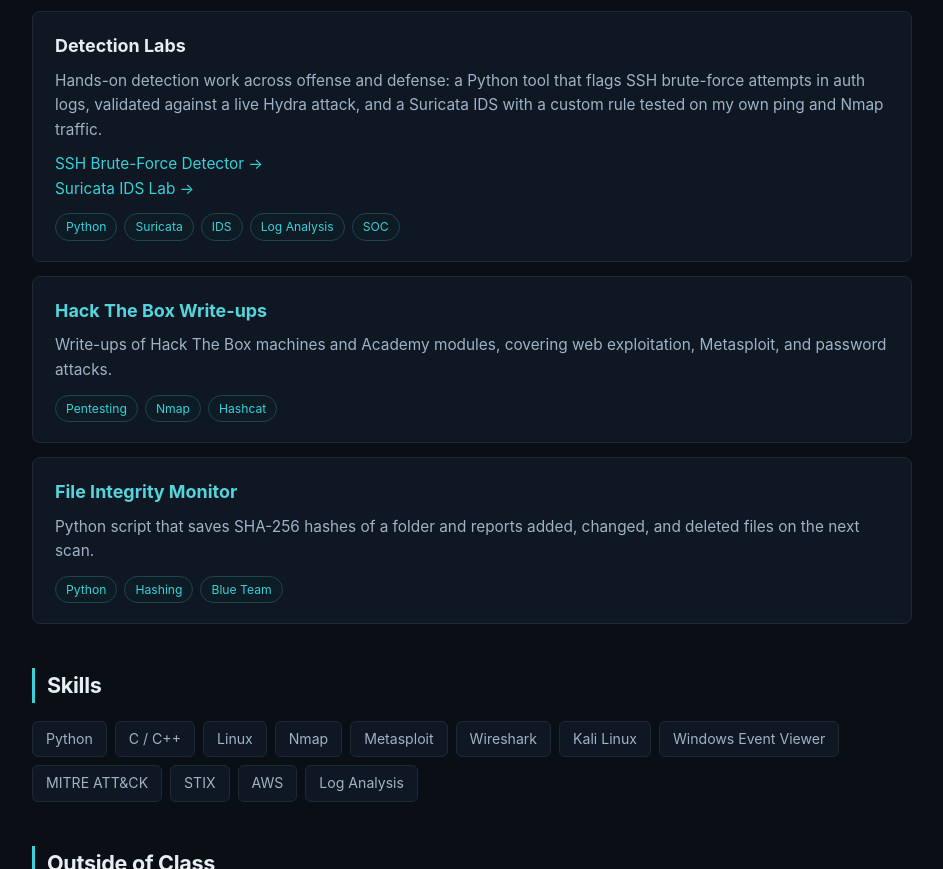
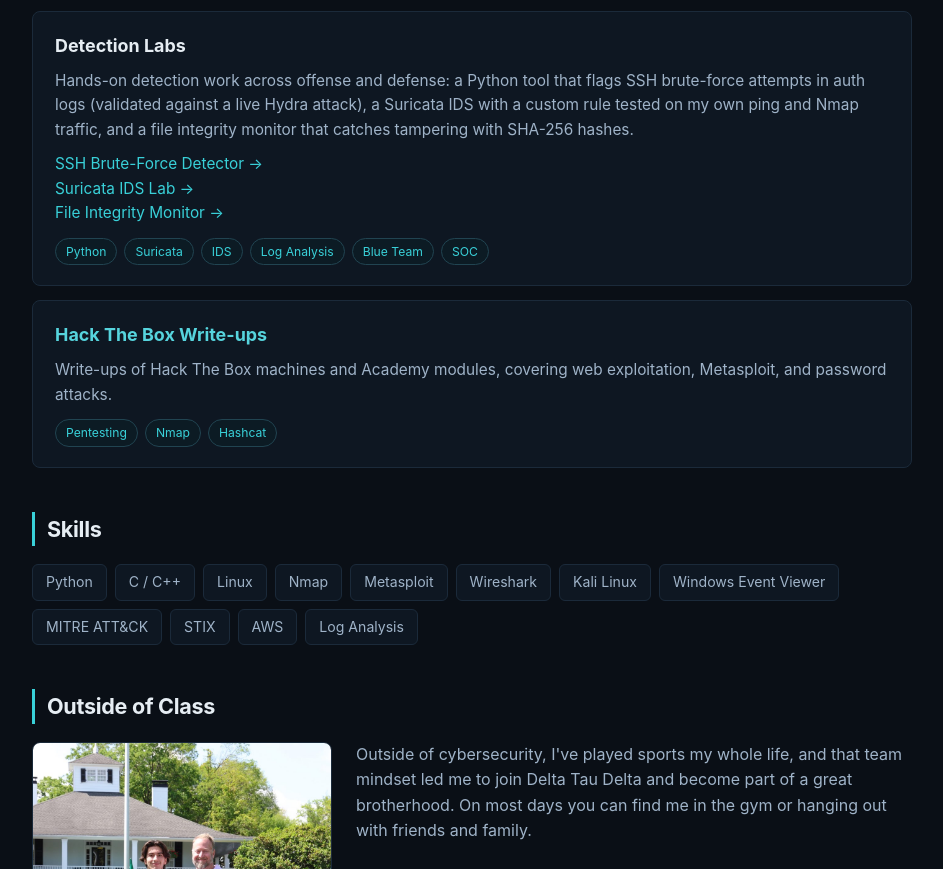
Before and after one commit to AidenPalladino/AidenPalladino.github.io, a plain HTML site: page index.html in a window 1280 px wide. Shown: the part 909-1778 px from the top of the page, without its empty margins (168-1111 px from the left). Drawn offline with Linux system fonts and the light colour scheme.

Commit message:
Fold File Integrity Monitor into Detection Labs

```diff
--- a/index.html
+++ b/index.html
@@ -124,27 +124,22 @@
     <div class="card">
       <h3>Detection Labs</h3>
       <p>Hands-on detection work across offense and defense: a Python tool that
-      flags SSH brute-force attempts in auth logs, validated against a live Hydra
-      attack, and a Suricata IDS with a custom rule tested on my own ping and Nmap
-      traffic.</p>
+      flags SSH brute-force attempts in auth logs (validated against a live Hydra
+      attack), a Suricata IDS with a custom rule tested on my own ping and Nmap
+      traffic, and a file integrity monitor that catches tampering with SHA-256
+      hashes.</p>
       <p style="margin-top:10px">
         <a href="https://github.com/AidenPalladino/ssh-bruteforce-detector" style="color:var(--accent); text-decoration:none">SSH Brute-Force Detector &rarr;</a><br>
-        <a href="https://github.com/AidenPalladino/suricata-ids-lab" style="color:var(--accent); text-decoration:none">Suricata IDS Lab &rarr;</a>
+        <a href="https://github.com/AidenPalladino/suricata-ids-lab" style="color:var(--accent); text-decoration:none">Suricata IDS Lab &rarr;</a><br>
+        <a href="https://github.com/AidenPalladino/file-integrity-monitor" style="color:var(--accent); text-decoration:none">File Integrity Monitor &rarr;</a>
       </p>
-      <div class="tags"><span class="tag">Python</span><span class="tag">Suricata</span><span class="tag">IDS</span><span class="tag">Log Analysis</span><span class="tag">SOC</span></div>
+      <div class="tags"><span class="tag">Python</span><span class="tag">Suricata</span><span class="tag">IDS</span><span class="tag">Log Analysis</span><span class="tag">Blue Team</span><span class="tag">SOC</span></div>
     </div>
 
     <div class="card">
       <h3><a href="https://github.com/AidenPalladino/HTB-Writeups">Hack The Box Write-ups</a></h3>
       <p>Write-ups of Hack The Box machines and Academy modules, covering web exploitation, Metasploit, and password attacks.</p>
       <div class="tags"><span class="tag">Pentesting</span><span class="tag">Nmap</span><span class="tag">Hashcat</span></div>
-    </div>
-
-    <div class="card">
-      <h3><a href="https://github.com/AidenPalladino/file-integrity-monitor">File Integrity Monitor</a></h3>
-      <p>Python script that saves SHA-256 hashes of a folder and reports
-      added, changed, and deleted files on the next scan.</p>
-      <div class="tags"><span class="tag">Python</span><span class="tag">Hashing</span><span class="tag">Blue Team</span></div>
     </div>
 
   </section>
```
